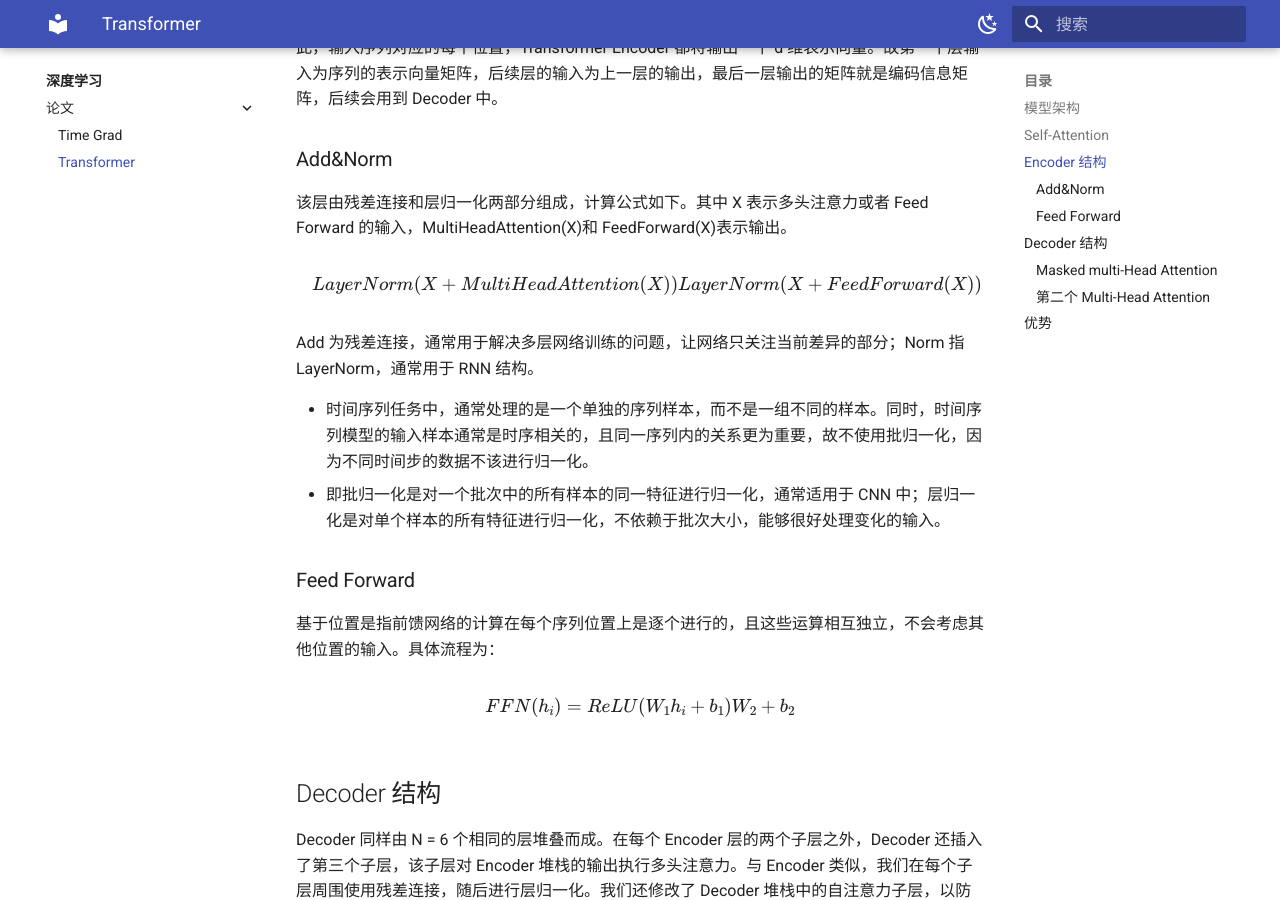
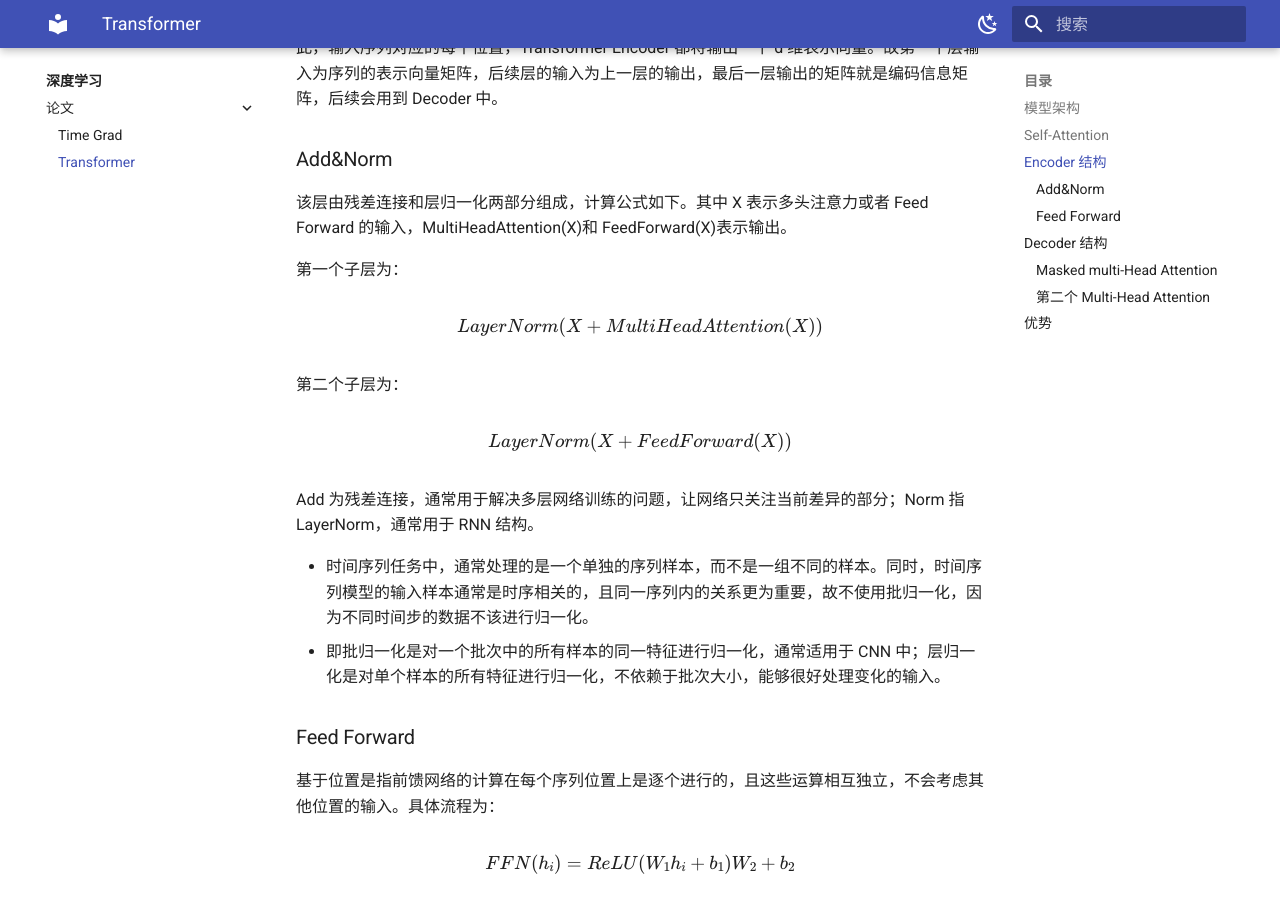
Before and after one commit to yyyac/yyyac.github.io, an MkDocs documentation site: the page built from docs/DeepL/Paper/Transformer.md, in a window 1280 px wide and 900 px high, scrolled down 2580 px. Built offline with MkDocs 1.6.1 and Material for MkDocs 9.7.7, drawn with Linux system fonts in a browser that asks for light colours.

Commit message:
transformer

```diff
--- a/docs/DeepL/Paper/Transformer.md
+++ b/docs/DeepL/Paper/Transformer.md
@@ -32,8 +32,15 @@ Encoder 由 6 个相同的层叠加而成，每个层有 2 个子层。第一个
 
 该层由残差连接和层归一化两部分组成，计算公式如下。其中 X 表示多头注意力或者 Feed Forward 的输入，MultiHeadAttention(X)和 FeedForward(X)表示输出。
 
+第一个子层为：
+
 $$
-LayerNorm(X + MultiHeadAttention(X))\\
+LayerNorm(X + MultiHeadAttention(X))
+$$
+
+第二个子层为：
+
+$$
 LayerNorm(X + FeedForward(X))
 $$
 
```
